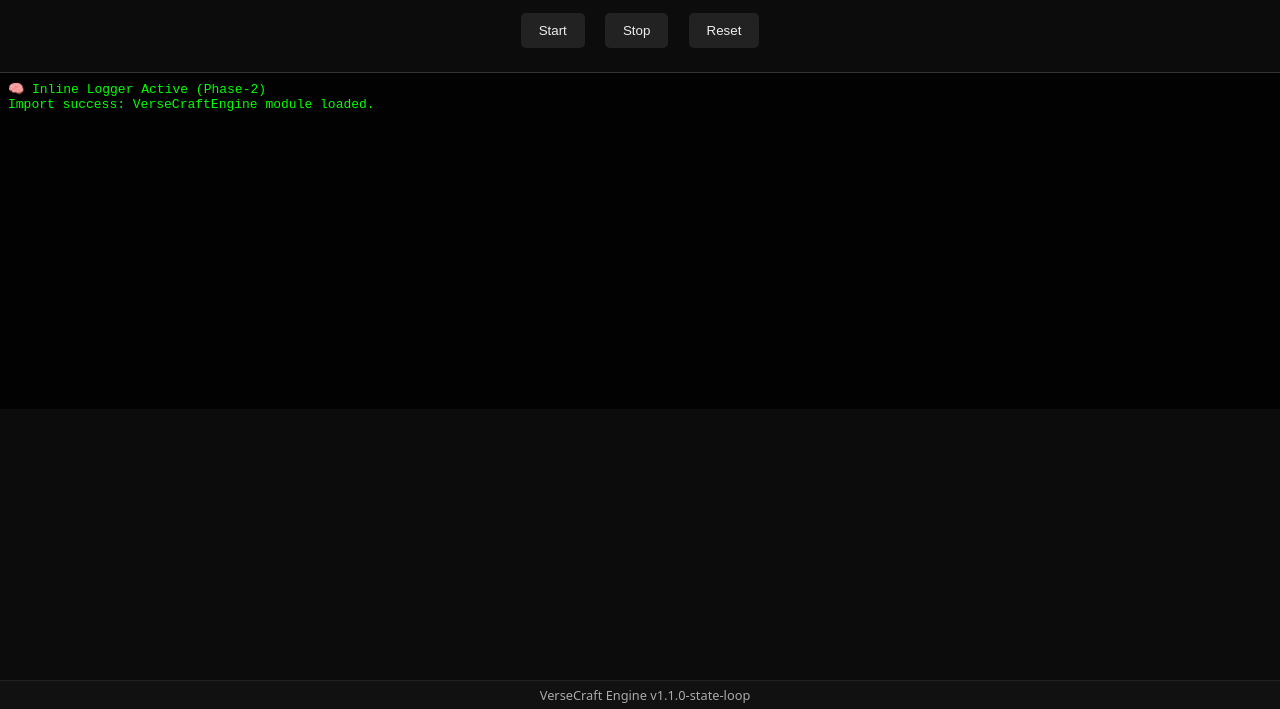
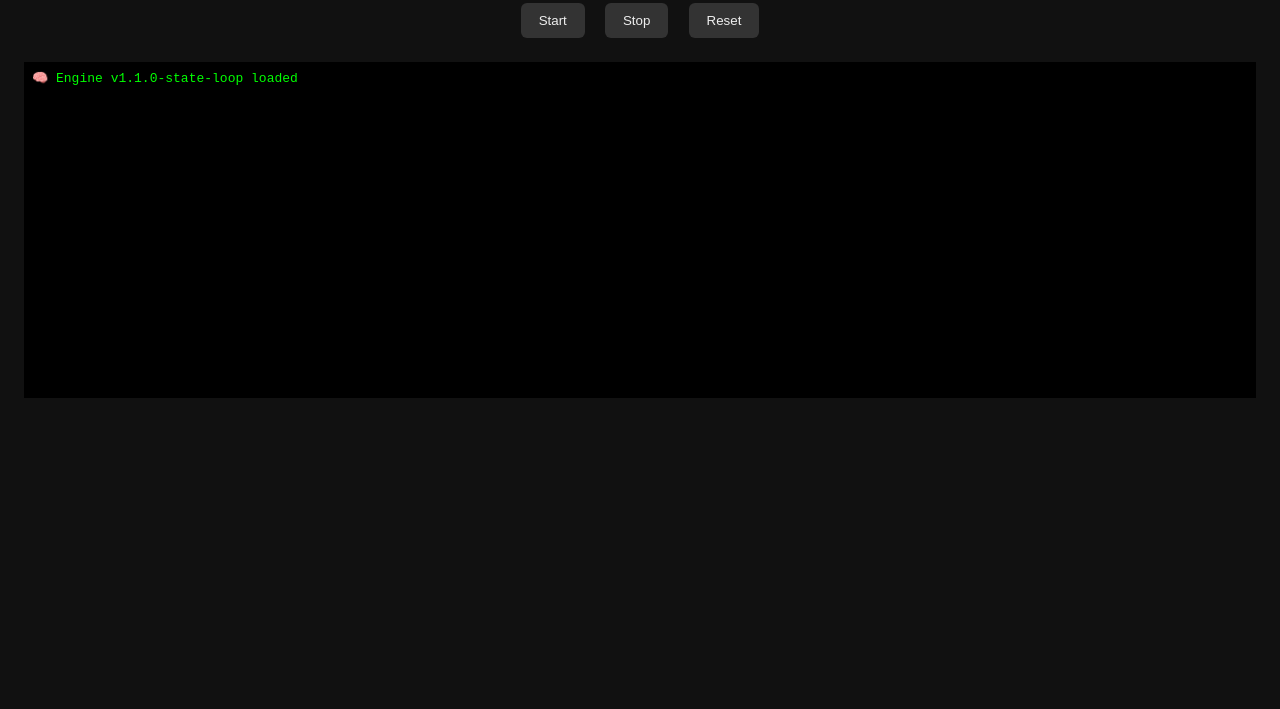
Before and after one commit to soundlogicstudios/VerseCraft-Engine, a plain HTML site: page engine-state-test.html in a window 1280 px wide. Shown: the part 91-800 px from the top of the page. Drawn offline with Linux system fonts and the light colour scheme.

Commit message:
Update engine-state-test.html

```diff
--- a/engine-state-test.html
+++ b/engine-state-test.html
@@ -3,86 +3,39 @@
 <head>
   <meta charset="UTF-8" />
   <meta name="viewport" content="width=device-width, initial-scale=1.0" />
-  <title>VerseCraft Engine :: Phase-2 Core Test</title>
+  <title>VerseCraft Engine Test</title>
   <style>
-    body {
-      margin: 0; padding: 0;
-      background: #0c0c0c; color: #f5f5f5;
-      font-family: system-ui, sans-serif; text-align: center;
-    }
-    h1 { margin-top: 2rem; font-weight: 600; }
-    #controls { margin-bottom: 1rem; }
-    #output {
-      background: rgba(0, 0, 0, 0.85);
-      color: #0f0;
-      font-family: monospace;
-      text-align: left;
-      padding: 8px;
-      height: 40vh;
-      overflow-y: auto;
-      border-top: 1px solid #333;
-    }
-    footer {
-      font-size: 0.8rem;
-      color: #aaa;
-      background: #111;
-      padding: 5px;
-      border-top: 1px solid #222;
-      position: fixed;
-      bottom: 0; left: 0; width: 100%;
-    }
-    button {
-      margin: 0.5rem; padding: 10px 18px;
-      border: none; border-radius: 5px;
-      background: #222; color: #eee;
-    }
+    body { background:#111; color:#eee; font-family:system-ui; text-align:center; }
+    button { margin:0.5rem; padding:10px 18px; background:#333; color:#eee; border:none; border-radius:6px; }
+    #output { height:40vh; overflow:auto; background:#000; color:#0f0; padding:8px; margin:1rem; font-family:monospace; text-align:left; }
   </style>
 </head>
 <body>
-  <h1>VerseCraft Engine :: Phase-2 Core Test</h1>
-  <div id="controls">
+  <h1>VerseCraft Engine Test</h1>
+  <div>
     <button id="startBtn">Start</button>
     <button id="stopBtn">Stop</button>
     <button id="resetBtn">Reset</button>
   </div>
   <div id="output"></div>
-  <footer id="footerVersion"></footer>
 
   <script type="module">
-    window.addEventListener('DOMContentLoaded', () => {
-      const output = document.getElementById('output');
-      const footer = document.getElementById('footerVersion');
+    import { VerseCraftEngine } from './core/engine.js';
 
-      // === Inline logger ===
-      function log(...a){
-        const m = a.join(' ');
-        output.innerHTML += m + '<br>';
-        output.scrollTop = output.scrollHeight;
-        console.log(...a);
-      }
-      function err(...a){
-        const m = a.join(' ');
-        output.innerHTML += `<span style="color:red">${m}</span><br>`;
-        output.scrollTop = output.scrollHeight;
-        console.error(...a);
-      }
+    const engine = new VerseCraftEngine();
+    const output = document.getElementById('output');
 
-      log("🧠 Inline Logger Active (Phase-2)");
+    function log(msg) {
+      output.innerHTML += msg + '<br>';
+      output.scrollTop = output.scrollHeight;
+      console.log(msg);
+    }
 
-      // === Engine import + wiring ===
-      import('./core/engine.js')
-        .then(({ VerseCraftEngine }) => {
-          log("Import success: VerseCraftEngine module loaded.");
+    log(`🧠 Engine ${engine.version} loaded`);
 
-          const engine = new VerseCraftEngine();
-          footer.textContent = `VerseCraft Engine ${engine.version}`;
-
-          document.getElementById('startBtn').onclick = () => { log("▶️ Start pressed"); engine.start(); };
-          document.getElementById('stopBtn').onclick  = () => { log("⏹ Stop pressed"); engine.stop(); };
-          document.getElementById('resetBtn').onclick = () => { log("🔄 Reset pressed"); engine.reset(); };
-        })
-        .catch(e => err("❌ Import failed:", e.message));
-    });
+    document.getElementById('startBtn').onclick = () => { engine.start(); log("▶️ Start"); };
+    document.getElementById('stopBtn').onclick  = () => { engine.stop(); log("⏹ Stop"); };
+    document.getElementById('resetBtn').onclick = () => { engine.reset(); log("🔄 Reset"); };
   </script>
 </body>
 </html>
```
